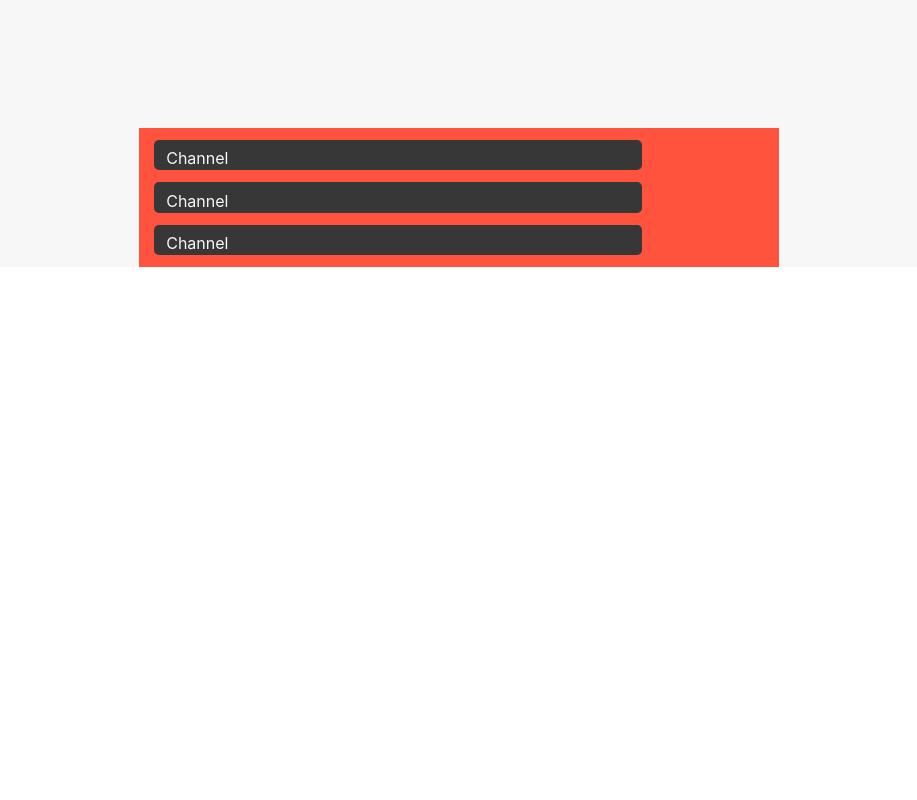
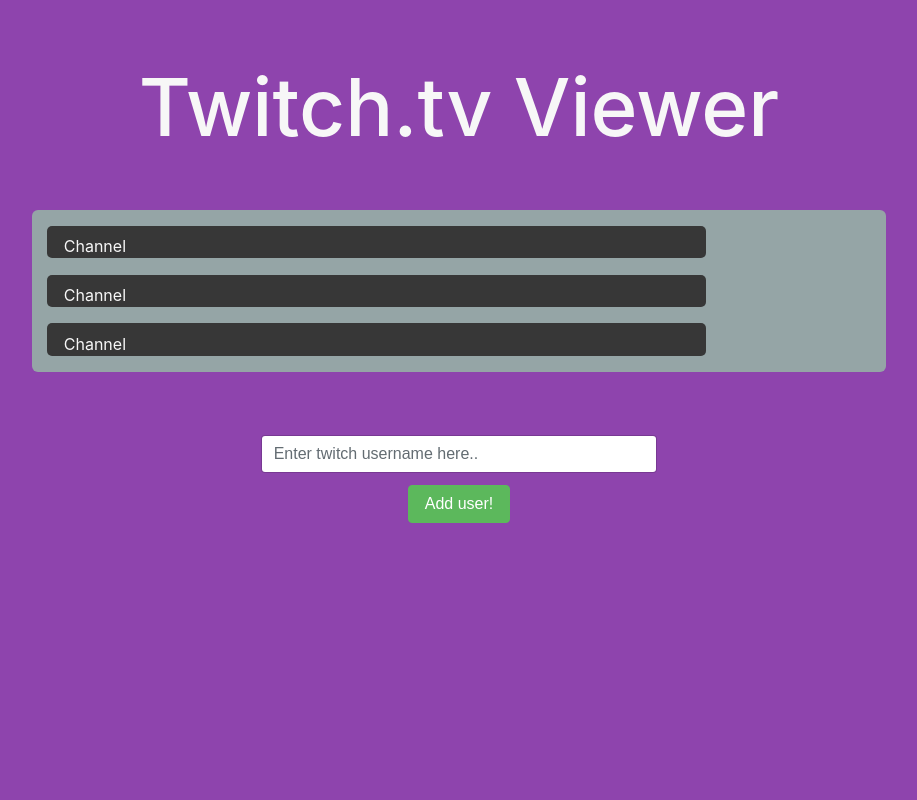
Before and after one commit to JordanWCotton/twitch-channel-viewer, a PHP site: page / in a window 1280 px wide. Shown: the whole page, without its empty margins (181-1098 px from the left). Run offline with PHP 8.4, Linux system fonts and the light colour scheme; some libraries are stand-ins or nearby versions.

Commit message:
Add user search and display functionality

```diff
--- a/index.html
+++ b/index.html
@@ -14,19 +14,32 @@
     </head>
     <body>
         <div class="container-fluid" id="content-container">
+            <header class="row" id="app-header">
+                <div class="col-md-12">
+                    <h1>Twitch.tv Viewer</h1>
+                </div>
+            </header>
 	        <div class="row">
-		        <div class="col-6 offset-3" id="app-view">
-			        <div class="twitch-user-row" id="rowOne">
+		        <div class="col-md-8 offset-md-2" id="app-view">
+			        <div class="twitch-user-row top-row" id="rowOne">
 				        Channel
 			        </div>
 			        <div class="twitch-user-row" id="rowTwo">
 				        Channel
 			        </div>
-			        <div class="twitch-user-row bottom-row" id="rowThree">
+			        <div class="twitch-user-row" id="rowThree">
 				        Channel
 			        </div>
 		        </div>
 	        </div>
+            <div class="row" id="user-input-div">
+                <div class="col-md-4 offset-md-4">
+                    <input type="text" class="form-control" id="user-input" placeholder="Enter twitch username here..">
+                </div>
+                <div class="col-md-4 offset-md-4">
+                    <button type="button" id="submit-button" class="btn btn-success">Add user!</button>
+                </div>
+            </div>
         </div>
         <script src="https://code.jquery.com/jquery-3.2.1.min.js" integrity="sha256-hwg4gsxgFZhOsEEamdOYGBf13FyQuiTwlAQgxVSNgt4="
         crossorigin="anonymous"></script>
--- a/scripts/script.js
+++ b/scripts/script.js
@@ -1,4 +1,4 @@
-const clientID = '';
+const clientID = 'lr4rv2eagssyln2lhrm19l8jrjn1mc';
 const twitchChannels = [
         {username: 'esl_sc2', id: '30220059'},
         {username: 'OgamingSC2', id: '71852806'},
@@ -26,7 +26,7 @@
                 console.log(data);
                 let row = document.getElementById(channelRows[channels].id);
                 if (data.stream != null) {
-                    row.innerHTML = '<div></div>' + data.stream.channel.display_name  + ' | ' + data.stream.game + ' | <a href="' + data.stream.channel.url + '">Go now!</a>';
+                    row.innerHTML = '<div></div>' + data.stream.channel.display_name  + ' | ' + data.stream.game + ' | <a href="' + data.stream.channel.url + '" target="_blank">Go now!</a>';
                     row.firstElementChild.classList.add('is-online');
                 } else {
                     row.innerHTML = '<div></div>' + twitchChannels[channels].username + ' is not online.';
@@ -38,3 +38,58 @@
 	httpRequest.send();
     };
 });
+
+$('#submit-button').click(() => {
+    findTwitchUser($('#user-input').val());
+});
+
+function findTwitchUser(user) {
+    let httpRequest = new XMLHttpRequest();
+
+    httpRequest.open('GET', 'https://api.twitch.tv/kraken/users?login=' + user);
+
+    httpRequest.setRequestHeader('Accept', 'application/vnd.twitchtv.v5+json');
+    httpRequest.setRequestHeader('Client-ID', clientID);
+
+    httpRequest.onload = function()  {
+        if (this.readyState === 4) {
+            let data = JSON.parse(this.responseText);
+            if (data._total === 0) {
+                alert('User not found, sorry!');
+            } else {
+              addTwitchUser(data.users[0].display_name, data.users[0]._id);
+            }
+
+        }
+    }
+    httpRequest.send();
+}
+
+
+function addTwitchUser(username, userID) {
+    let rowCounter = 4;
+    let nextRequest = new XMLHttpRequest();
+
+    nextRequest.open('GET', 'https://api.twitch.tv/kraken/streams/' + userID, true);
+
+    nextRequest.setRequestHeader('Accept', 'application/vnd.twitchtv.v5+json');
+    nextRequest.setRequestHeader('Client-ID', clientID);
+
+    nextRequest.onload = function() {
+        if (this.readyState === 4) {
+            let appView = document.getElementById('app-view');
+            let data = JSON.parse(this.responseText);
+            console.log(data);
+
+            if (data.stream != null) {
+                $('#app-view').append('<div class="twitch-user-row"><div></div>' + data.stream.channel.display_name  + ' | ' + data.stream.game + ' | <a href="' + data.stream.channel.url + '" target="_blank">Go now!</a></div>');
+                appView.lastChild.firstElementChild.classList.add('is-online');
+            } else {
+                $('#app-view').append('<div class="twitch-user-row"><div></div>' + username + ' is not online.');
+                appView.lastChild.firstElementChild.classList.add('is-offline');
+            }
+            rowCounter++;
+        }
+    }
+    nextRequest.send();
+}
--- a/styles/styles.css
+++ b/styles/styles.css
@@ -1,16 +1,28 @@
 #content-container {
-	background-color: #F7F7F7;
+	height: 100vh;
+	background-color: #8e44ad;
+}
+
+#app-header {
+	text-align: center;
+	padding-top: 5%;
+	color: #F7F7F7;
+}
+
+#app-header h1 {
+	font-size: 80px;
 }
 
 #app-view {
-	margin-top: 10%;
-	background-color: #FF533D;
+	margin-top: 4%;
+	background-color: #95a5a6;
+	border-radius: 6px;
 }
 
 .twitch-user-row {
 	background-color: #373737;
 	width: 55%;
-	margin-top: 2%;
+	margin-bottom: 2%;
 	color: #F7F7F7;
 	border-radius: 5px;
 	min-width: 80%;
@@ -18,8 +30,8 @@
 	padding-left: 2%;
 }
 
-.bottom-row {
-	margin-bottom: 2%;
+.top-row {
+	margin-top: 2%;
 }
 
 .is-online {
@@ -35,3 +47,20 @@
 	border-radius: 8px;
 	background-color: red;
 }
+
+#user-input-div {
+	margin-top: 5%;
+	text-align: center;
+}
+
+#submit-button {
+	margin-top: 3%;
+}
+
+/* Mobile styles */
+@media only screen and (max-width: 750px) {
+	#app-view {
+		margin-left: 2%;
+		margin-right: 2%;
+	}
+}
```
